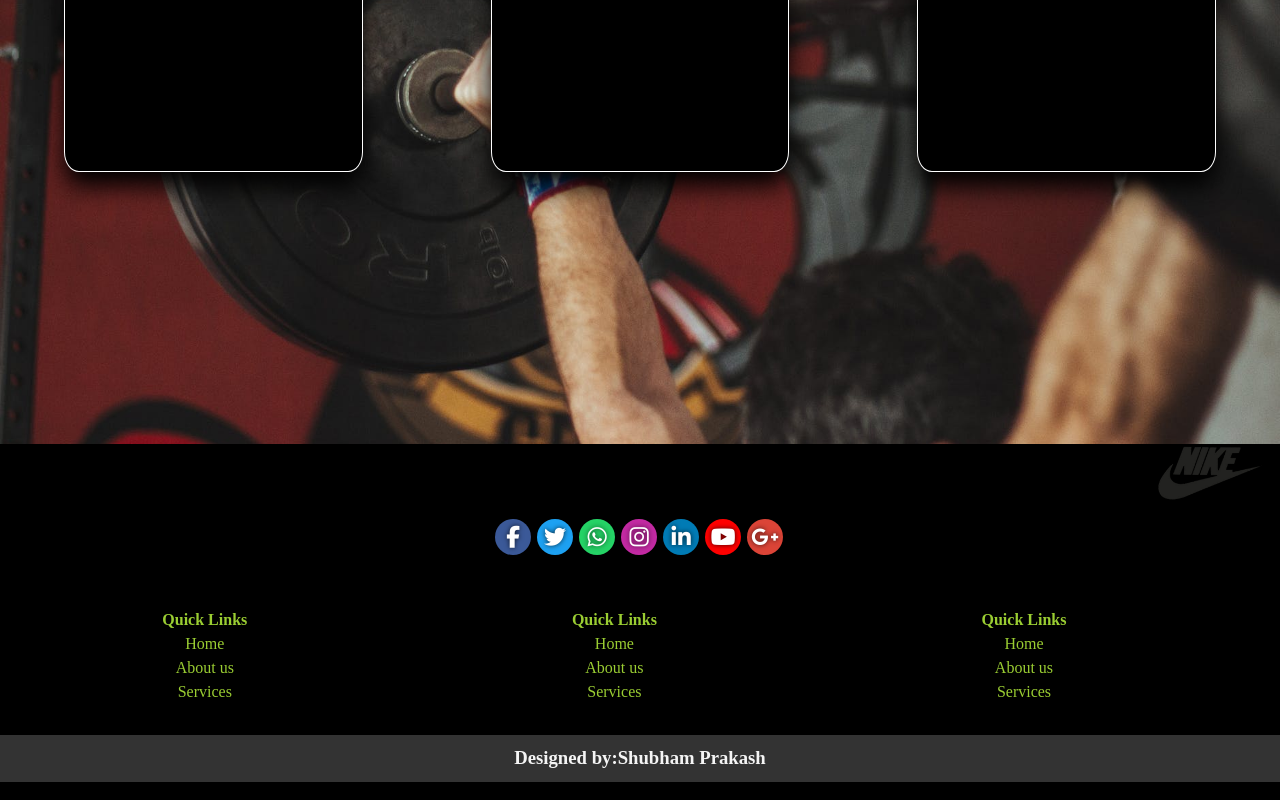
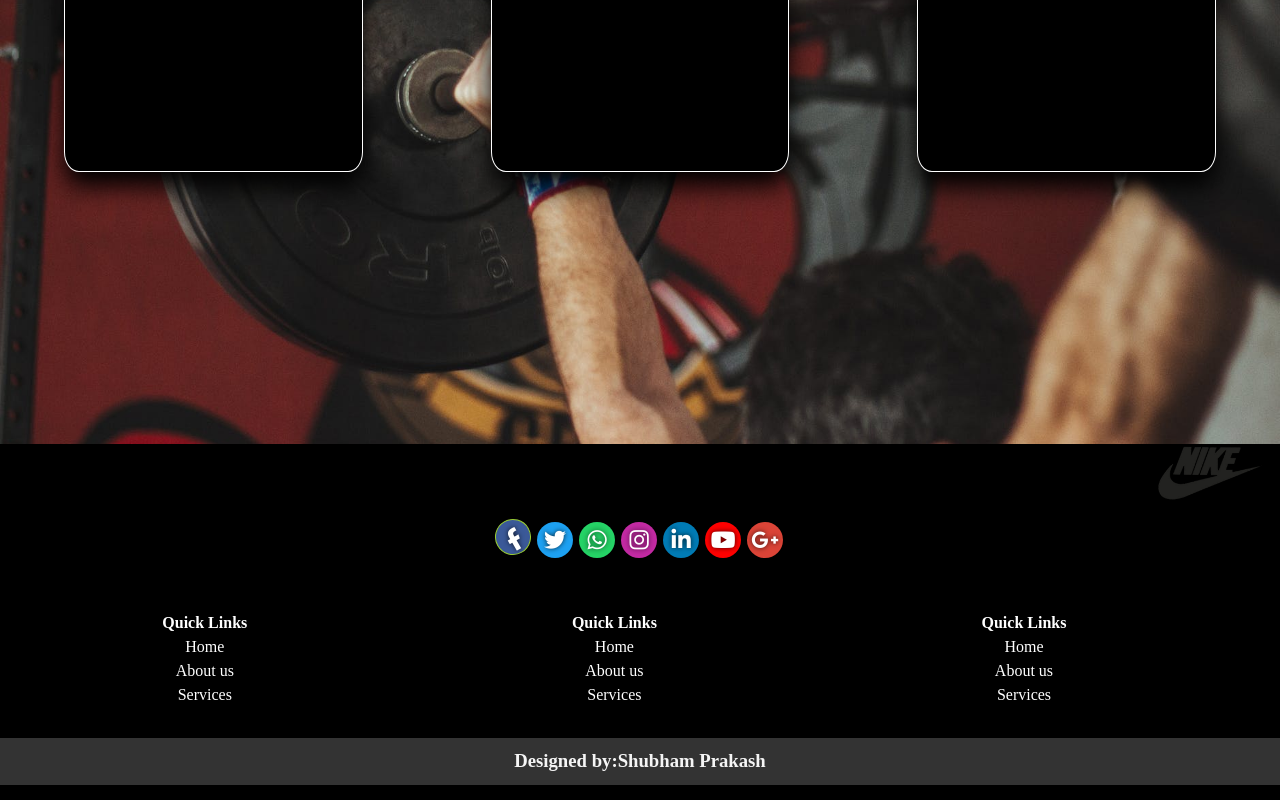
Before and after one commit to prakashshubham13/nike, a plain HTML site: page index.html in a window 1280 px wide. In both pictures the pointer is over the item 513 px from the left and 2493 px from the top of the page. Shown: the part 1956-2756 px from the top of the page. Drawn offline with nearby package versions, Linux system fonts and the light colour scheme; a script that the page names is missing.

Commit message:
Update index.html

```diff
--- a/index.html
+++ b/index.html
@@ -403,6 +403,15 @@ padding:2%;
 .footer-social-icons ul li a i{
   line-height: 36px;
 }
+	    .footer-social-icons ul li:hover{
+transform: rotate(-30deg);
+padding: 2px;
+border: 1px solid yellowgreen;
+}
+	    .foot1 ul li:hover{
+
+color:yellowgreen;
+}
 .footer-social-icons ul li:nth-child(1){
     background: #3b5998;
 }
@@ -439,12 +448,14 @@ padding:2%;
 .foot1 div{
   width: 30%;
   text-align: center;
-color:yellowgreen;
+color:white;
+
   margin: 1%;
 }
 .foot1 ul li{
   list-style-type: none;
   padding: 3px;
+	cursor: pointer;
 }
 
 
```
